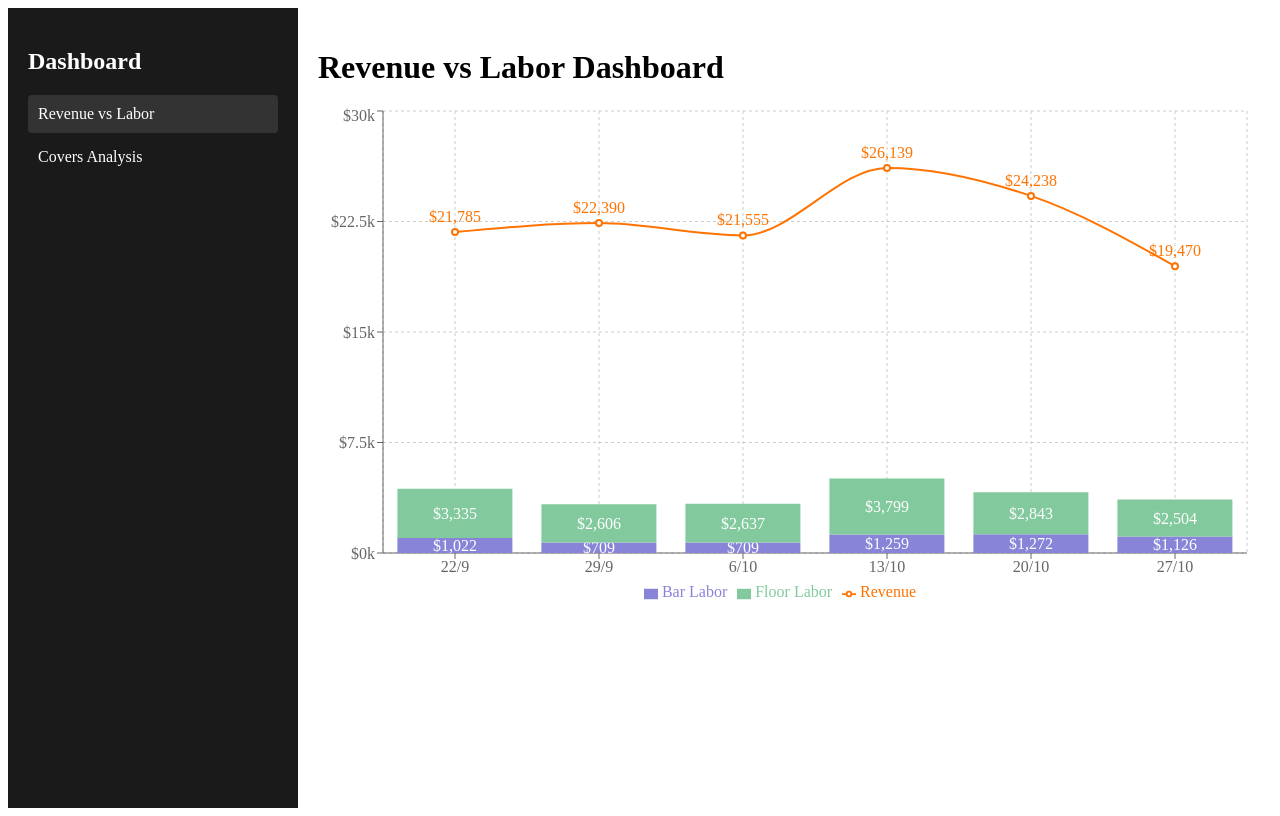
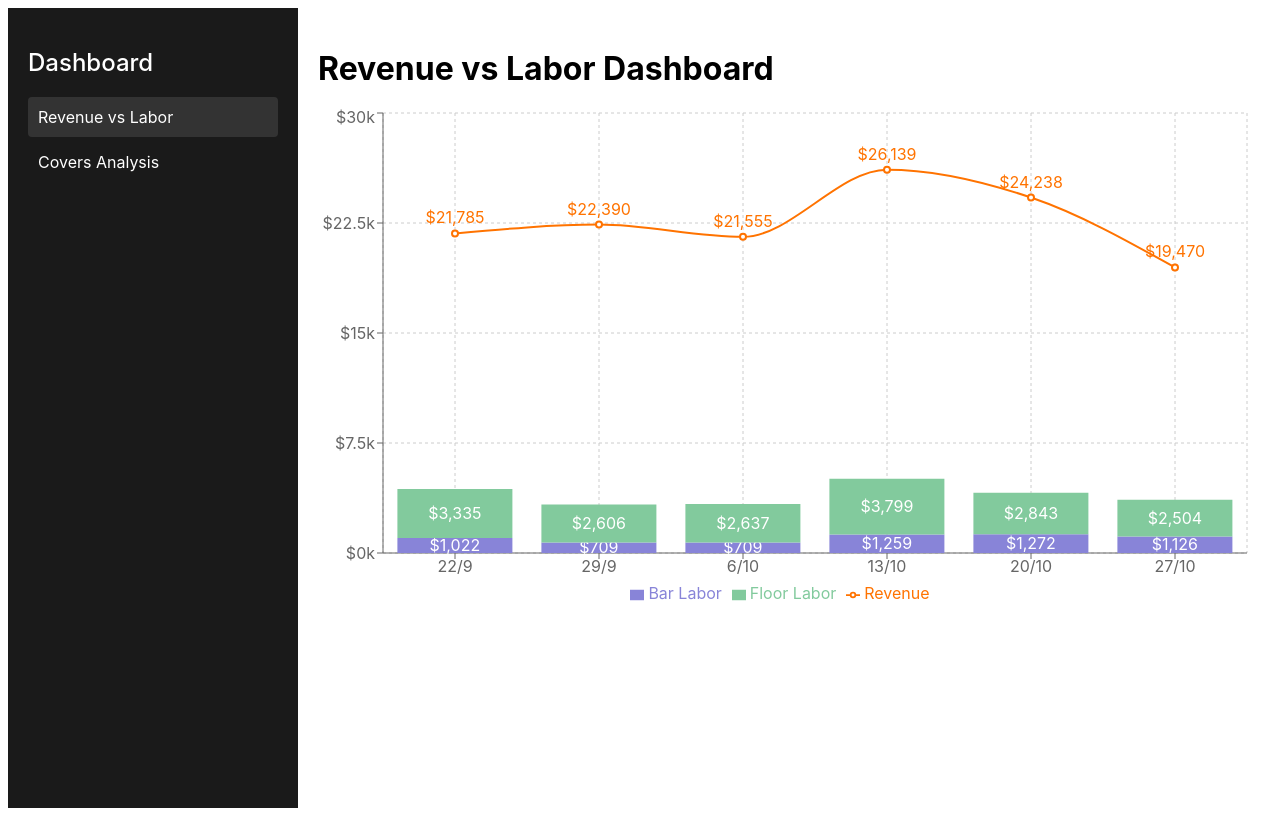
Before and after one commit to IsoBob1/labor-revenue-dashboard, a Next.js app: page / in a window 1280 px wide. Built offline with nearby package versions, Linux system fonts and the light colour scheme.

Commit message:
Update Layout_text.js

```diff
--- a/components/Layout.js
+++ b/components/Layout.js
@@ -11,15 +11,20 @@ const Layout = ({ children }) => {
   ];
 
   return (
-    <div style={{ display: 'flex', minHeight: '100vh' }}>
+    <div style={{
+      display: 'flex',
+      minHeight: '100vh',
+      fontFamily: '-apple-system, BlinkMacSystemFont, "Segoe UI", Roboto, "Helvetica Neue", Arial, sans-serif'
+    }}>
       {/* Sidebar */}
       <div style={{
         width: '250px',
         backgroundColor: '#1a1a1a',
         padding: '20px',
-        color: 'white'
+        color: 'white',
+        fontFamily: '-apple-system, BlinkMacSystemFont, "Segoe UI", Roboto, "Helvetica Neue", Arial, sans-serif'
       }}>
-        <h2 style={{ marginBottom: '20px', color: 'white' }}>Dashboard</h2>
+        <h2 style={{ marginBottom: '20px', color: 'white', fontWeight: '500' }}>Dashboard</h2>
         <nav>
           {menuItems.map((item) => (
             <Link
@@ -32,7 +37,8 @@ const Layout = ({ children }) => {
                 backgroundColor: router.pathname === item.path ? '#333' : 'transparent',
                 color: 'white',
                 textDecoration: 'none',
-                borderRadius: '4px'
+                borderRadius: '4px',
+                fontFamily: '-apple-system, BlinkMacSystemFont, "Segoe UI", Roboto, "Helvetica Neue", Arial, sans-serif'
               }}
             >
               {item.label}
@@ -42,7 +48,11 @@ const Layout = ({ children }) => {
       </div>
 
       {/* Main content */}
-      <div style={{ flex: 1, padding: '20px' }}>
+      <div style={{
+        flex: 1,
+        padding: '20px',
+        fontFamily: '-apple-system, BlinkMacSystemFont, "Segoe UI", Roboto, "Helvetica Neue", Arial, sans-serif'
+      }}>
         {children}
       </div>
     </div>
```
